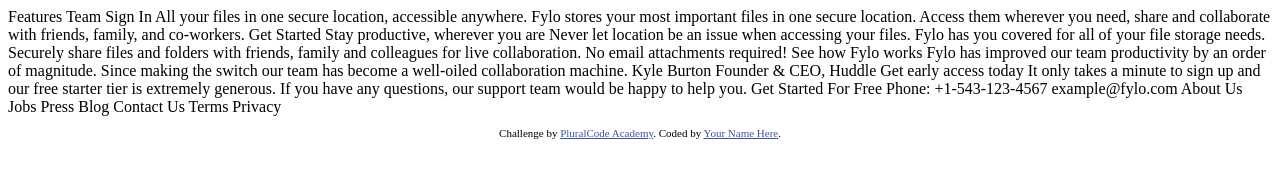
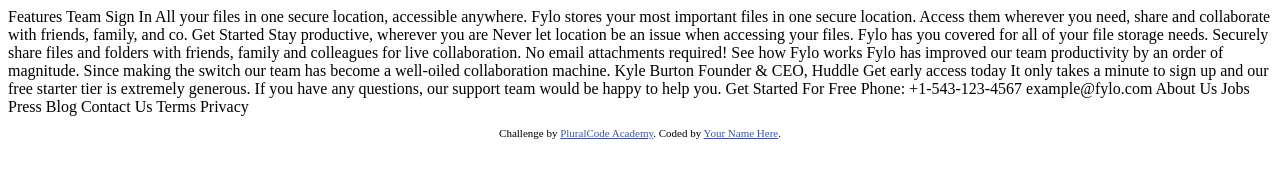
Before and after one commit to Juadebfm/Fylo_Landing_Page, a plain HTML site: page index.html in a window 1280 px wide. Drawn offline with Linux system fonts and the light colour scheme.

Commit message:
Changed co-worker to co

```diff
--- a/index.html
+++ b/index.html
@@ -29,7 +29,7 @@
     Features Team Sign In All your files in one secure location, accessible
     anywhere. Fylo stores your most important files in one secure location.
     Access them wherever you need, share and collaborate with friends, family,
-    and co-workers. Get Started Stay productive, wherever you are Never let
+    and co. Get Started Stay productive, wherever you are Never let
     location be an issue when accessing your files. Fylo has you covered for all
     of your file storage needs. Securely share files and folders with friends,
     family and colleagues for live collaboration. No email attachments required!
```
